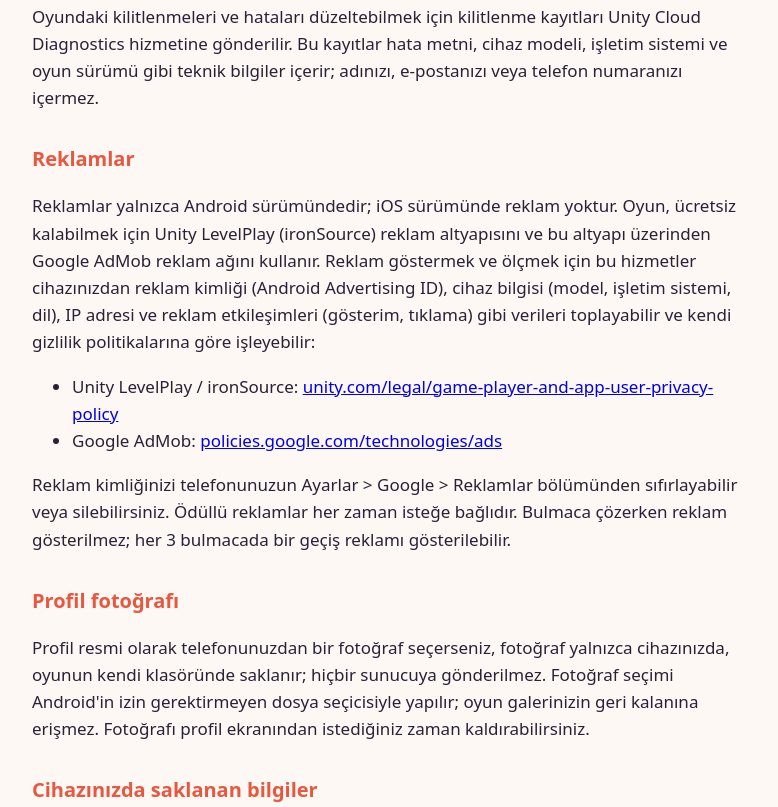
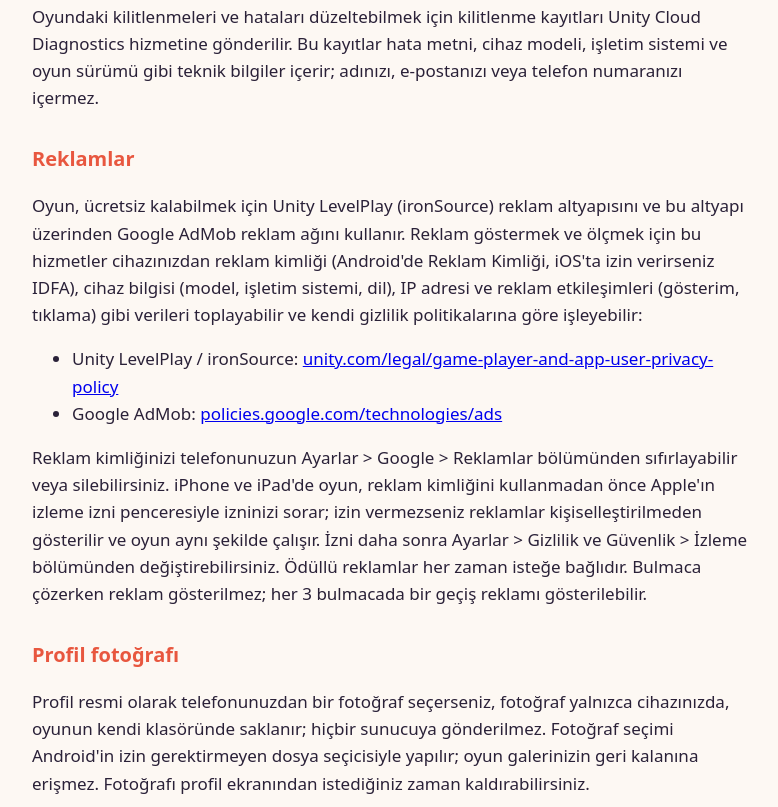
Before and after one commit to gulesplay/gulesplay.github.io, a plain HTML site: page kelime-turu/gizlilik.html in a window 1280 px wide. Shown: the part 593-1400 px from the top of the page, without its empty margins (248-1026 px from the left). Drawn offline with Linux system fonts and the light colour scheme.

Commit message:
Gizlilik: iOS reklamları ve Apple izleme izni
Co-Authored-By: Claude Opus 5.5 <noreply@anthropic.com>

```diff
--- a/kelime-turu/gizlilik.html
+++ b/kelime-turu/gizlilik.html
@@ -30,12 +30,12 @@
 <p>Oyundaki kilitlenmeleri ve hataları düzeltebilmek için kilitlenme kayıtları Unity Cloud Diagnostics hizmetine gönderilir. Bu kayıtlar hata metni, cihaz modeli, işletim sistemi ve oyun sürümü gibi teknik bilgiler içerir; adınızı, e-postanızı veya telefon numaranızı içermez.</p>
 
 <h2>Reklamlar</h2>
-<p>Reklamlar yalnızca Android sürümündedir; iOS sürümünde reklam yoktur. Oyun, ücretsiz kalabilmek için Unity LevelPlay (ironSource) reklam altyapısını ve bu altyapı üzerinden Google AdMob reklam ağını kullanır. Reklam göstermek ve ölçmek için bu hizmetler cihazınızdan reklam kimliği (Android Advertising ID), cihaz bilgisi (model, işletim sistemi, dil), IP adresi ve reklam etkileşimleri (gösterim, tıklama) gibi verileri toplayabilir ve kendi gizlilik politikalarına göre işleyebilir:</p>
+<p>Oyun, ücretsiz kalabilmek için Unity LevelPlay (ironSource) reklam altyapısını ve bu altyapı üzerinden Google AdMob reklam ağını kullanır. Reklam göstermek ve ölçmek için bu hizmetler cihazınızdan reklam kimliği (Android'de Reklam Kimliği, iOS'ta izin verirseniz IDFA), cihaz bilgisi (model, işletim sistemi, dil), IP adresi ve reklam etkileşimleri (gösterim, tıklama) gibi verileri toplayabilir ve kendi gizlilik politikalarına göre işleyebilir:</p>
 <ul>
 <li>Unity LevelPlay / ironSource: <a href="https://unity.com/legal/game-player-and-app-user-privacy-policy">unity.com/legal/game-player-and-app-user-privacy-policy</a></li>
 <li>Google AdMob: <a href="https://policies.google.com/technologies/ads">policies.google.com/technologies/ads</a></li>
 </ul>
-<p>Reklam kimliğinizi telefonunuzun Ayarlar &gt; Google &gt; Reklamlar bölümünden sıfırlayabilir veya silebilirsiniz. Ödüllü reklamlar her zaman isteğe bağlıdır. Bulmaca çözerken reklam gösterilmez; her 3 bulmacada bir geçiş reklamı gösterilebilir.</p>
+<p>Reklam kimliğinizi telefonunuzun Ayarlar &gt; Google &gt; Reklamlar bölümünden sıfırlayabilir veya silebilirsiniz. iPhone ve iPad'de oyun, reklam kimliğini kullanmadan önce Apple'ın izleme izni penceresiyle izninizi sorar; izin vermezseniz reklamlar kişiselleştirilmeden gösterilir ve oyun aynı şekilde çalışır. İzni daha sonra Ayarlar &gt; Gizlilik ve Güvenlik &gt; İzleme bölümünden değiştirebilirsiniz. Ödüllü reklamlar her zaman isteğe bağlıdır. Bulmaca çözerken reklam gösterilmez; her 3 bulmacada bir geçiş reklamı gösterilebilir.</p>
 
 <h2>Profil fotoğrafı</h2>
 <p>Profil resmi olarak telefonunuzdan bir fotoğraf seçerseniz, fotoğraf yalnızca cihazınızda, oyunun kendi klasöründe saklanır; hiçbir sunucuya gönderilmez. Fotoğraf seçimi Android'in izin gerektirmeyen dosya seçicisiyle yapılır; oyun galerinizin geri kalanına erişmez. Fotoğrafı profil ekranından istediğiniz zaman kaldırabilirsiniz.</p>
```
